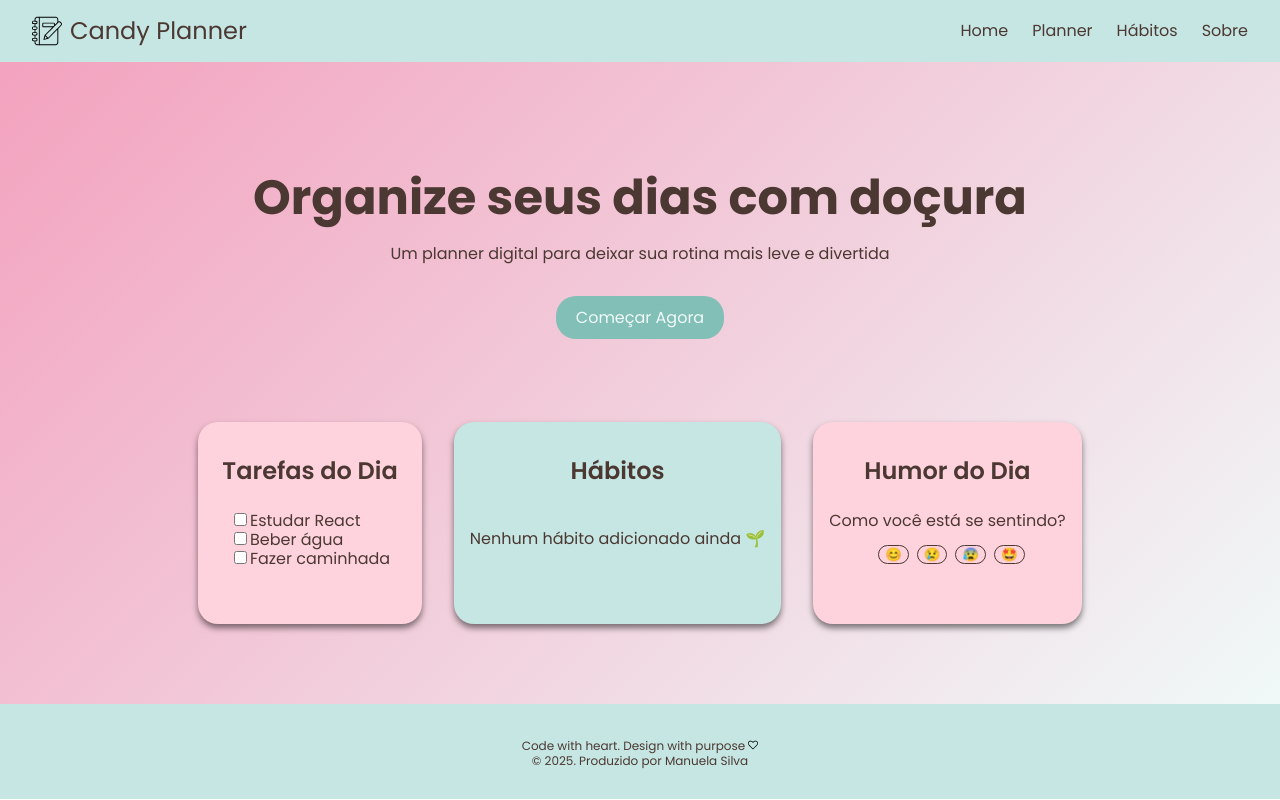
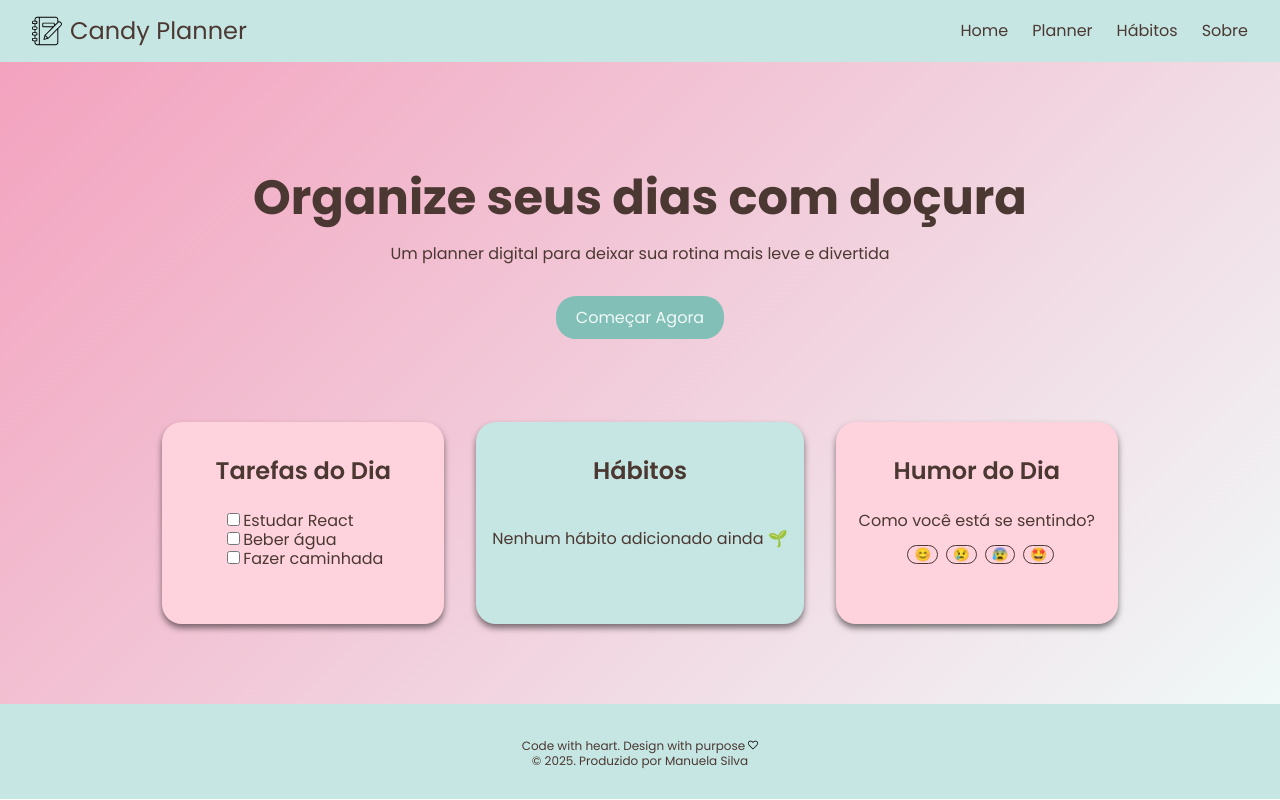
Before and after one commit to netuninho/candy-planner, a React (Vite) app: page / in a window 1280 px wide. Built offline with nearby package versions, Linux system fonts and the light colour scheme.

Commit message:
feat: estilizando card home

```diff
--- a/src/assets/styles/components/Card.scss
+++ b/src/assets/styles/components/Card.scss
@@ -25,5 +25,6 @@
     display: flex;
     justify-content: center;
     align-items: center;
+    min-width: 250px;
   }
 }
```
